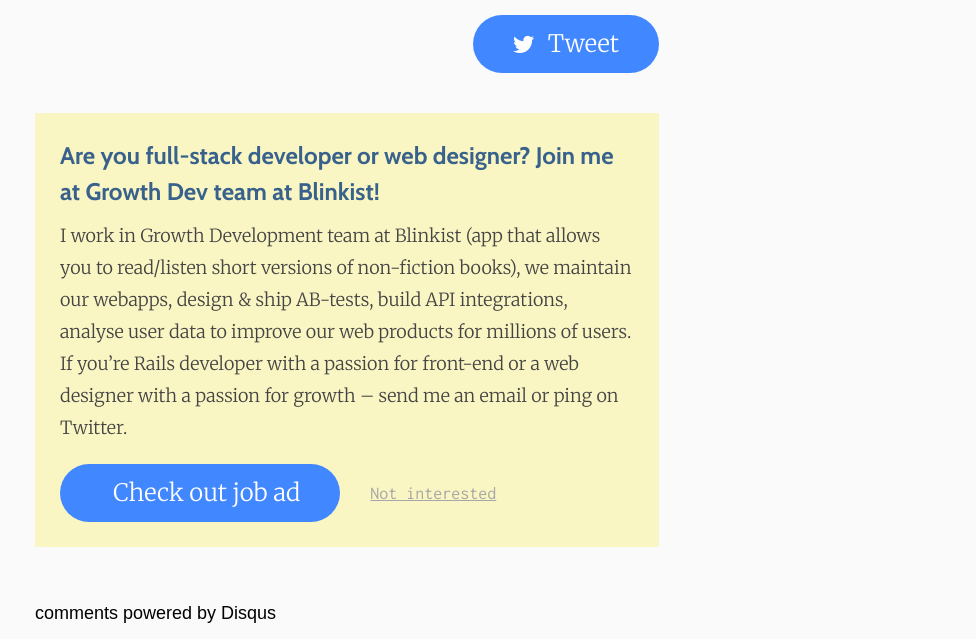
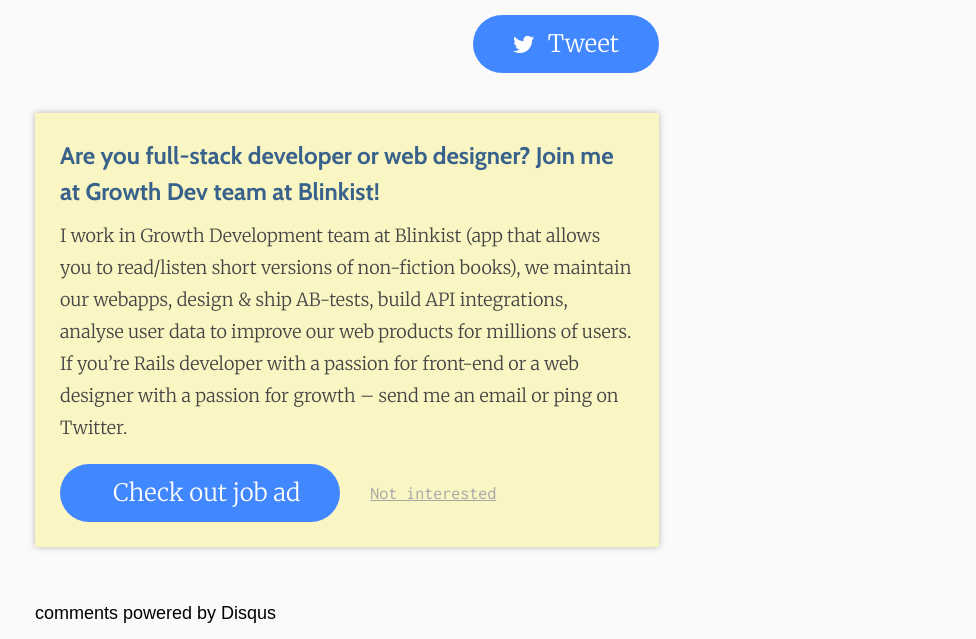
Before and after one commit to makaroni4/img-lint, a Jekyll site: the page built from _posts/2017-12-18-translation-missing-blog-post-title.markdown, in a window 1280 px wide. Shown: the part 1806-2445 px from the top of the page, without its empty margins (293-1269 px from the left). Built offline with Jekyll 4.4.1, drawn with Linux system fonts in a browser that asks for light colours; nearby versions of some CDN libraries; emoji names are drawn with the system emoji font; comment, search, counter and statistics services are not loaded.

Commit message:
Add border-radius and shadow to job ad

```diff
--- a/css/head.scss
+++ b/css/head.scss
@@ -342,7 +342,13 @@
 .job-ad {
   padding: 25px;
 
+  border-radius: 2px;
+
   background-color: $yellow;
+
+  -webkit-box-shadow: 0px 0px 6px 0px rgba(128,109,109,0.5);
+  -moz-box-shadow: 0px 0px 6px 0px rgba(128,109,109,0.5);
+  box-shadow: 0px 0px 6px 0px rgba(128,109,109,0.5);
 
   &__header {
     font-family: 'Cabin', sans-serif;
```
